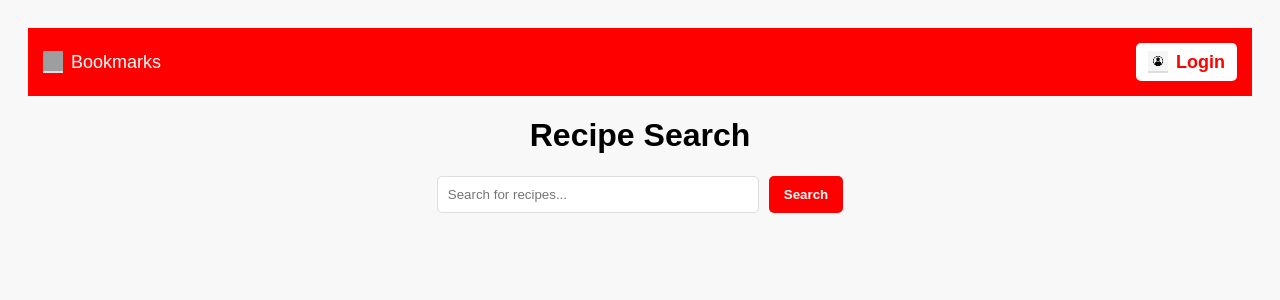
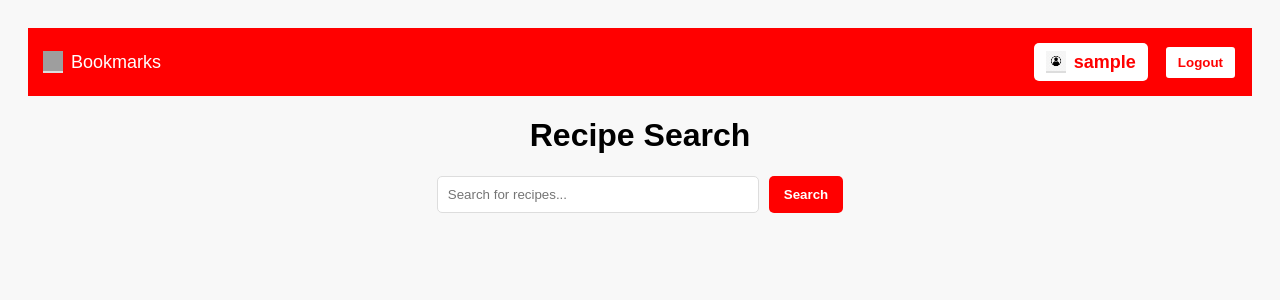
Before and after one commit to Mzknkung53/IRProject, a Vue app in the folder Frontend/my-vue-app/: page / in a window 1280 px wide. Shown: the top 300 px of the page. Built offline with nearby package versions, Linux system fonts and the light colour scheme; sample sign-in values are in the browser's storage; grey boxes are pictures that could not be loaded.

Commit message:
Add auth in the web

```diff
--- a/Frontend/my-vue-app/src/components/Login.vue
+++ b/Frontend/my-vue-app/src/components/Login.vue
@@ -1,25 +1,40 @@
 <script setup lang="ts">
 import { ref } from 'vue'
 import { useRouter } from 'vue-router'
+import axios from 'axios'
 
 const router = useRouter()
 
 const username = ref('')
 const password = ref('')
+const errorMessage = ref('')
 
-// Basic login handler
-const login = () => {
-    // Replace with your actual authentication logic
-    if (username.value && password.value) {
-        console.log('Logging in user:', username.value)
-        // On success, redirect to home or another route
+const login = async () => {
+  if (!username.value || !password.value) {
+    errorMessage.value = 'Username or password missing'
+    return
+  }
+
+  try {
+    const response = await axios.post('http://127.0.0.1:5000/login', {
+      username: username.value,
+      password: password.value
+    })
+    console.log('Login successful:', response.data)
+    // Store the username (or token) locally
+    localStorage.setItem('username', response.data.username)
+    // Redirect to home page
     router.push('/')
+  } catch (err: any) {
+    if (err.response && err.response.data && err.response.data.error) {
+      errorMessage.value = err.response.data.error
     } else {
-        console.error('Username or password missing')
+      errorMessage.value = 'Login failed'
+    }
+    console.error('Login error:', err)
   }
 }
 
-// Navigate to register page
 const goToRegister = () => {
   router.push('/register')
 }
@@ -38,7 +53,8 @@ const goToRegister = () => {
 
         <button type="submit" class="login-button">Login</button>
       </form>
-
+      <!-- Display error message if present -->
+      <p v-if="errorMessage" style="color: red;">{{ errorMessage }}</p>
       <!-- Register button -->
       <button class="register-button" @click="goToRegister">Register</button>
     </div>
--- a/Frontend/my-vue-app/src/components/SearchRecipes.vue
+++ b/Frontend/my-vue-app/src/components/SearchRecipes.vue
@@ -3,7 +3,10 @@ import { ref, computed, onMounted } from 'vue';
 import { useRouter } from 'vue-router';
 import axios from 'axios';
 
+// Vue Router
 const router = useRouter();
+
+// Reactive state for recipes and search
 const query = ref(sessionStorage.getItem('searchQuery') || '');
 const recipes = ref<any[]>(JSON.parse(sessionStorage.getItem('searchResults') || '[]'));
 const currentPage = ref(parseInt(sessionStorage.getItem('currentPage') || '1'));
@@ -12,13 +15,39 @@ const columnsPerRow = 5;
 const maxDescriptionLength = 100;
 const maxTitleLength = 40;
 
+// Track logged-in username
+const loggedInUsername = ref<string | null>(null);
+
+// onMounted: check if user is logged in
+onMounted(() => {
+  const storedUsername = localStorage.getItem('username');
+  if (storedUsername) {
+    loggedInUsername.value = storedUsername;
+  } else {
+    // If not logged in, force them to login
+    router.push('/login');
+    return;
+  }
+
+  // If we already have a saved query but no results, fetch them
+  if (query.value && recipes.value.length === 0) {
+    searchRecipes();
+  }
+});
+
+// Search function (requires login)
 const searchRecipes = async () => {
+  if (!loggedInUsername.value) {
+    router.push('/login');
+    return;
+  }
   if (!query.value) return;
+
   try {
     const response = await axios.get(`http://127.0.0.1:5000/search?q=${query.value}`);
     recipes.value = response.data.results;
 
-        // ✅ Save query and results in sessionStorage
+    // Save query/results in sessionStorage
     sessionStorage.setItem('searchQuery', query.value);
     sessionStorage.setItem('searchResults', JSON.stringify(recipes.value));
     sessionStorage.setItem('currentPage', currentPage.value.toString());
@@ -27,42 +56,56 @@ const searchRecipes = async () => {
   }
 };
 
-// Restore previous search on component mount
-onMounted(() => {
-    if (query.value && recipes.value.length === 0) {
-        searchRecipes();
-    }
-});
-
-// Compute paginated results
+// Pagination
 const paginatedResults = computed(() => {
   const start = (currentPage.value - 1) * resultsPerPage;
   return recipes.value.slice(start, start + resultsPerPage);
 });
 
-// Function to shorten long descriptions
+// Truncate text
 const truncateText = (text: string, limit: number) => {
-    return text.length > limit ? text.substring(0, limit) + "..." : text;
+  return text.length > limit ? text.substring(0, limit) + '...' : text;
 };
 
-// Change page function for pagination
+// Change page
 const changePage = (step: number) => {
   currentPage.value += step;
-    sessionStorage.setItem('currentPage', currentPage.value.toString()); // ✅ Save current page
+  sessionStorage.setItem('currentPage', currentPage.value.toString());
+};
+
+// Logout method
+const logout = async () => {
+  try {
+    await axios.post('http://127.0.0.1:5000/logout');  // Calls your Flask /logout endpoint
+    localStorage.removeItem('username');
+    loggedInUsername.value = null;
+    router.push('/login');
+  } catch (error) {
+    console.error('Logout error:', error);
+  }
 };
 </script>
 
 <template>
   <!-- Navigation Bar -->
   <nav class="navbar">
-        <!-- Bookmarks (icon + text, no box) -->
+    <!-- Bookmarks -->
     <span class="nav-item bookmarks">
       <img src="../assets/Star.png" alt="Bookmarks" class="icon" />
       Bookmarks
     </span>
 
-        <!-- Login (icon + text, boxed style) -->
-        <router-link class="nav-item login" to="/login">
+    <!-- If user is logged in: show username + Logout button -->
+    <div v-if="loggedInUsername" class="user-controls">
+      <span class="nav-item username">
+        <img src="../assets/LoginIcon.jpg" alt="User Icon" class="icon" />
+        {{ loggedInUsername }}
+      </span>
+      <button class="logout-button" @click="logout">Logout</button>
+    </div>
+
+    <!-- If user is not logged in: show Login link (this case might not appear if you redirect) -->
+    <router-link v-else class="nav-item login" to="/login">
       <img src="../assets/LoginIcon.jpg" alt="Login Icon" class="icon" />
       Login
     </router-link>
@@ -71,17 +114,26 @@ const changePage = (step: number) => {
   <div class="container">
     <h1>Recipe Search</h1>
     <div class="search-bar">
-            <input v-model="query" type="text" placeholder="Search for recipes...">
+      <input v-model="query" type="text" placeholder="Search for recipes..." />
       <button @click="searchRecipes">Search</button>
     </div>
 
     <div class="results">
-            <div class="recipe-row" v-for="(row, index) in Math.ceil(paginatedResults.length / columnsPerRow)"
-                :key="index">
-                <router-link :to="`/recipe/${recipe.recipe_id}`" class="recipe-card" v-for="recipe in paginatedResults"
-                    :key="recipe.recipe_id">
-                    <img :src="Array.isArray(recipe.image_url) ? recipe.image_url[0] : recipe.image_url"
-                        :alt="recipe.name">
+      <div
+        class="recipe-row"
+        v-for="(row, index) in Math.ceil(paginatedResults.length / columnsPerRow)"
+        :key="index"
+      >
+        <router-link
+          v-for="recipe in paginatedResults"
+          :key="recipe.recipe_id"
+          :to="`/recipe/${recipe.recipe_id}`"
+          class="recipe-card"
+        >
+          <img
+            :src="Array.isArray(recipe.image_url) ? recipe.image_url[0] : recipe.image_url"
+            :alt="recipe.name"
+          />
           <div class="recipe-details">
             <h3 class="recipe-title">
               {{ truncateText(recipe.name, maxTitleLength) }}
@@ -91,7 +143,7 @@ const changePage = (step: number) => {
             </p>
             <p class="recipe-calories">
               <strong>Calories:</strong> {{ recipe.calories }} |
-                            <strong>Rating:</strong> ⭐ {{ recipe.rating > 0 ? recipe.rating.toFixed(1) : "N/A" }}
+              <strong>Rating:</strong> ⭐ {{ recipe.rating > 0 ? recipe.rating.toFixed(1) : 'N/A' }}
             </p>
           </div>
         </router-link>
@@ -99,10 +151,21 @@ const changePage = (step: number) => {
     </div>
 
     <div v-if="recipes.length > 0" class="pagination">
-            <button @click="changePage(-1)" :disabled="currentPage === 1" class="pagination-button">Previous</button>
+      <button
+        @click="changePage(-1)"
+        :disabled="currentPage === 1"
+        class="pagination-button"
+      >
+        Previous
+      </button>
       <span>Page {{ currentPage }}</span>
-            <button @click="changePage(1)" :disabled="(currentPage * resultsPerPage) >= recipes.length"
-                class="pagination-button">Next</button>
+      <button
+        @click="changePage(1)"
+        :disabled="(currentPage * resultsPerPage) >= recipes.length"
+        class="pagination-button"
+      >
+        Next
+      </button>
     </div>
   </div>
 </template>
@@ -166,10 +229,8 @@ button:hover {
 
 /* Recipe Card */
 .recipe-card {
-    text-decoration: none;
-    /* Removes link underline */
-    color: inherit;
-    /* Keeps text color the same */
+  text-decoration: none; /* Removes link underline */
+  color: inherit;        /* Keeps text color the same */
   border: 1px solid #ddd;
   padding: 0;
   background: #fff;
@@ -252,8 +313,7 @@ img {
 
 /* Pagination - Fixed positioning */
 .pagination {
-    margin-top: 40px;
-    /* Extra space */
+  margin-top: 40px; /* Extra space */
   display: flex;
   justify-content: center;
   align-items: center;
@@ -284,17 +344,6 @@ img {
   padding: 15px;
   color: white;
   font-size: 18px;
-    /* If you want it pinned at the very top:
-     position: fixed;
-     top: 0;
-     width: 100%;
-     z-index: 999;
-  */
-}
-
-/* Generic nav items */
-.nav-item {
-    cursor: pointer;
 }
 
 /* Bookmarks (icon + text, no box) */
@@ -309,19 +358,58 @@ img {
   margin-right: 8px;
 }
 
-/* Login (icon + text, with box) */
+/* User controls container (username + logout button) */
+.user-controls {
+  display: flex;
+  align-items: center;
+  gap: 1rem;
+}
+
+/* The username text */
+.username {
+  display: inline-flex;
+  align-items: center;
+  background-color: white;
+  color: red;
+  text-decoration: none;
+  padding: 8px 12px;
+  border-radius: 5px;
+  font-weight: bold;
+}
+
+/* Icon for the username */
+.username .icon {
+  width: 20px;
+  height: 20px;
+  margin-right: 8px;
+}
+
+/* The logout button next to the username */
+.logout-button {
+  background-color: white;
+  color: red;
+  border: 2px solid red;
+  border-radius: 5px;
+  font-weight: bold;
+  padding: 8px 12px;
+  cursor: pointer;
+}
+
+.logout-button:hover {
+  background-color: #f0f0f0;
+}
+
+/* The 'Login' link (if not logged in) */
 .login {
   display: inline-flex;
   align-items: center;
   background-color: white;
-    /* Box color */
   color: red;
   text-decoration: none;
   padding: 8px 12px;
   border-radius: 5px;
   font-weight: bold;
   margin-left: auto;
-    /* Keep it on the far right if needed */
 }
 
 .login .icon {
@@ -330,7 +418,6 @@ img {
   margin-right: 8px;
 }
 
-/* Hover effect for login button */
 .login:hover {
   background-color: #f0f0f0;
 }
```
Also changed, not shown: Frontend/my-vue-app/src/components/Register.vue (+24 -11 lines), 1 other file (tests, documents, lock files or other folders). Lines whose indentation alone changed are shown as unchanged.
